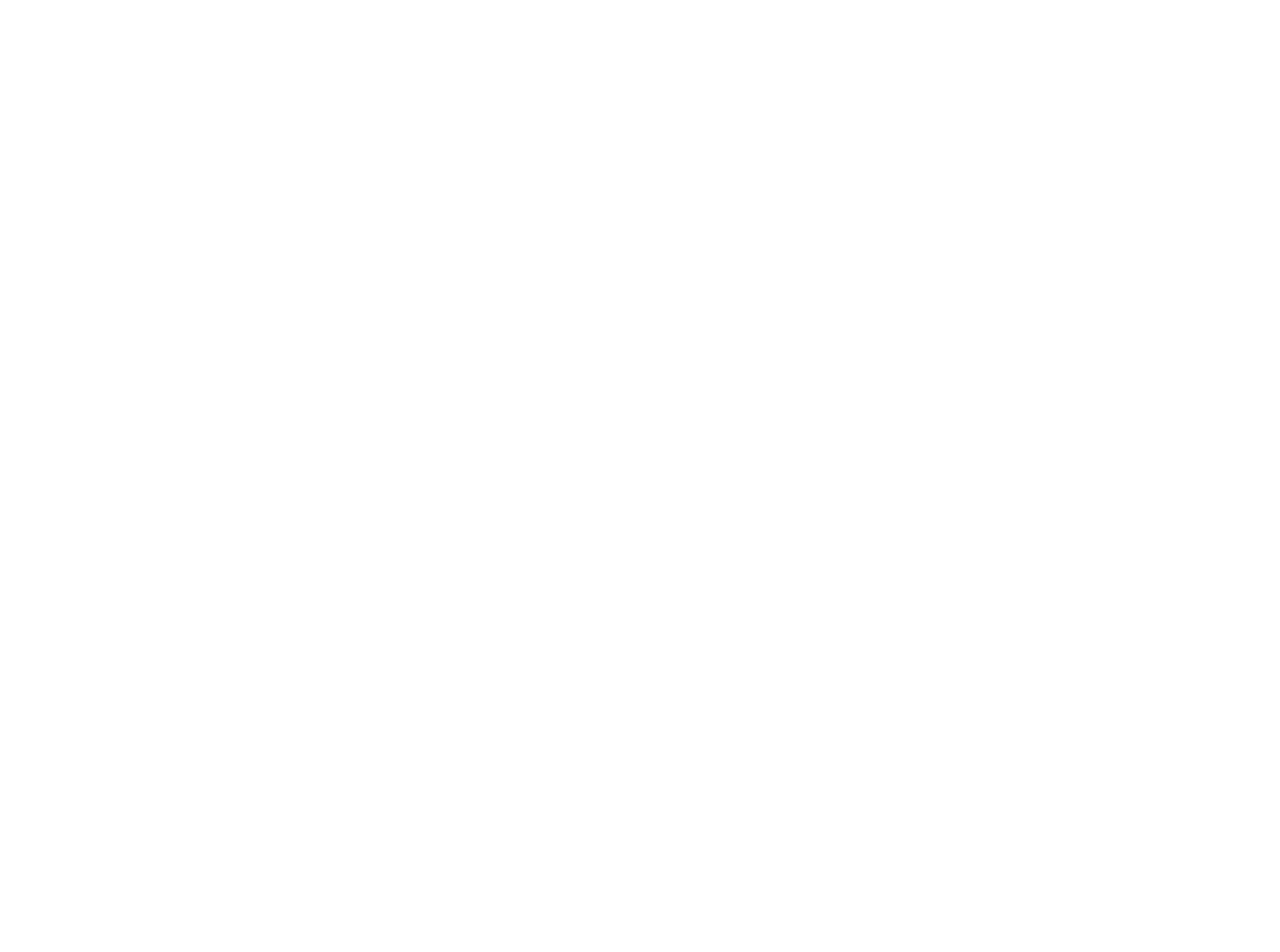
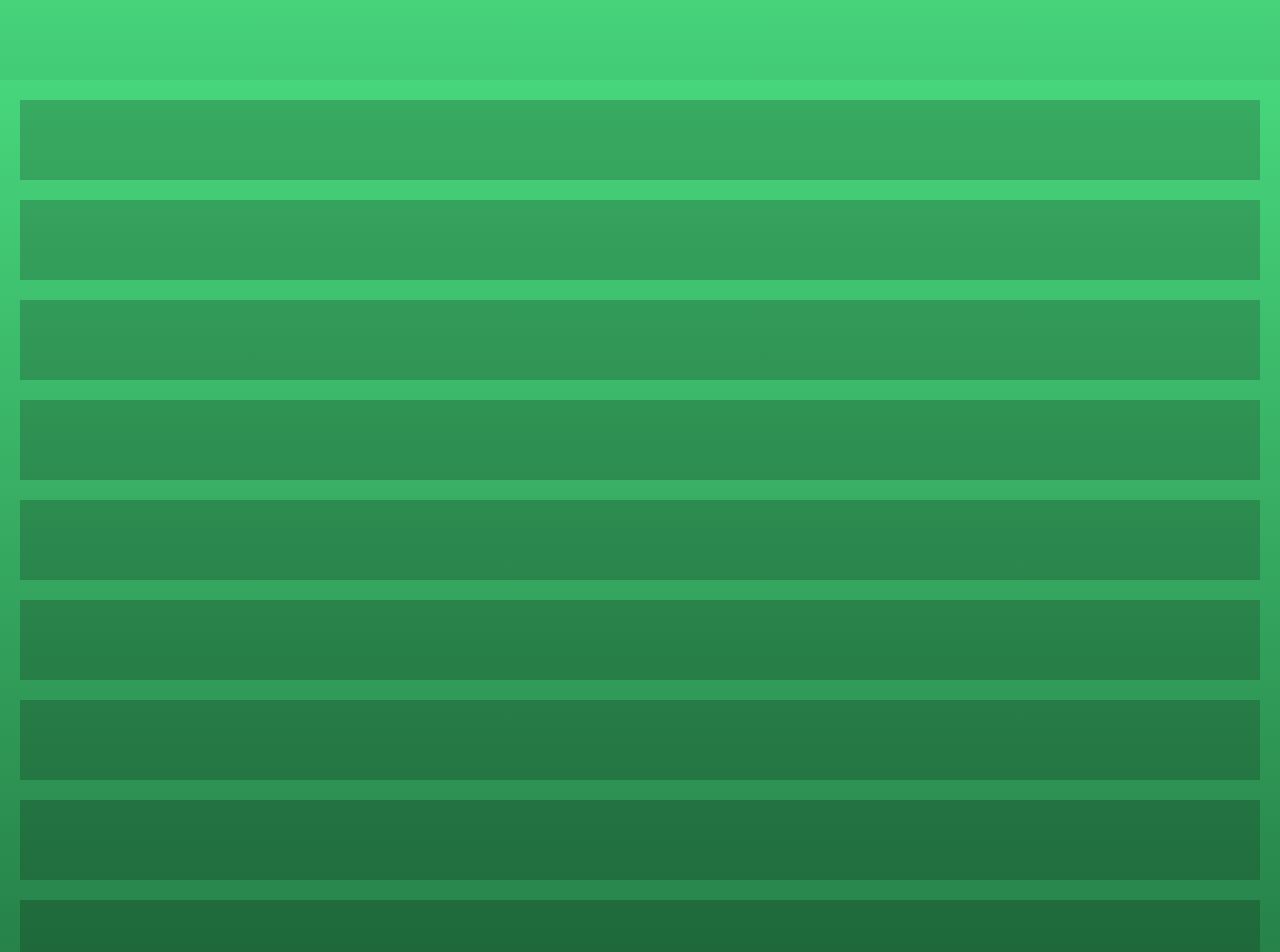
Before and after one commit to davidpierce24/learn-stocks, a Next.js app: page / in a window 1280 px wide. Shown: the top 952 px of the page. Before the commit the page ends 800 px from the top, so only its background shows below. Built offline with nearby package versions, Linux system fonts and the light colour scheme.

Commit message:
formatting updates

```diff
--- a/app/globals.css
+++ b/app/globals.css
@@ -1,3 +1,9 @@
 @tailwind base;
 @tailwind components;
 @tailwind utilities;
+
+*{
+    margin: 0;
+    padding: 0;
+
+}
--- a/app/layout.tsx
+++ b/app/layout.tsx
@@ -5,7 +5,7 @@ import { Inter } from 'next/font/google'
 const inter = Inter({ subsets: ['latin'] })
 
 export const metadata: Metadata = {
-  title: 'Create Next App',
+  title: 'SWEEEEEEET',
   description: 'Generated by create next app',
 }
 
--- a/app/page.tsx
+++ b/app/page.tsx
@@ -2,7 +2,35 @@
 
 export default function Home() {
   return (
-    <main className="">
+    <main className=" bg-gradient-to-t from-green-900 to-green-400">
+
+      {/* navbar */}
+      <div className="w-full h-20 bg-black bg-opacity-5 flex">
+
+      </div>
+
+
+      {/* body */}
+      <div className="flex flex-col h-full p-5 gap-5">
+        <div className="bg-black bg-opacity-20 h-20"></div>
+        <div className="bg-black bg-opacity-20 h-20"></div>
+        <div className="bg-black bg-opacity-20 h-20"></div>
+        <div className="bg-black bg-opacity-20 h-20"></div>
+        <div className="bg-black bg-opacity-20 h-20"></div>
+        <div className="bg-black bg-opacity-20 h-20"></div>
+        <div className="bg-black bg-opacity-20 h-20"></div>
+        <div className="bg-black bg-opacity-20 h-20"></div>
+        <div className="bg-black bg-opacity-20 h-20"></div>
+        <div className="bg-black bg-opacity-20 h-20"></div>
+        <div className="bg-black bg-opacity-20 h-20"></div>
+
+
+      </div>
+
+      {/* footer */}
+      <div className="w-full h-60 bg-black">
+
+      </div>
 
     </main>
   )
```
